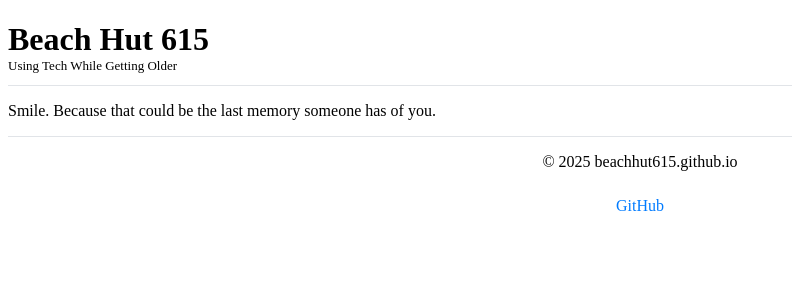
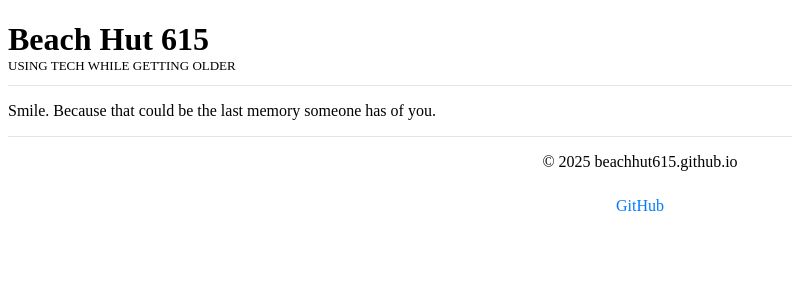
Before and after one commit to beachhut615/beachhut615.github.io, a Jekyll site: the page built from _posts/2025-04-26-smile.md, in a window 1280 px wide. Shown: the top 300 px of the page, without its empty margins (0-792 px from the left). Built offline with Jekyll 4.4.1, drawn with Linux system fonts in a browser that asks for light colours; our own code applies the rules of GitHub Pages for plain Markdown files.

Commit message:
Update styles.css

```diff
--- a/assets/css/styles.css
+++ b/assets/css/styles.css
@@ -15,7 +15,6 @@
 .post-list li h3 {
     margin-top: 0;
     font-size: 1.5em;
-    text-transform: uppercase;
 }
 
 .post-title.p-name {
@@ -25,6 +24,10 @@
 
 .post-header{
     border-bottom: 0;
+}
+
+.post-list-heading{
+    text-transform: uppercase;
 }
 
 .rss-subscribe {
@@ -47,6 +50,7 @@
     padding: 0;
     font-size: small;
     font-weight: normal;
+    text-transform: uppercase;
 }
 
 footer {
```
